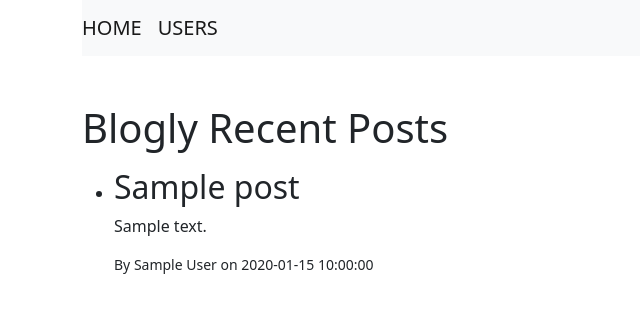
After one commit to KKTTAAII/user_db, a Flask app: page /homepage in a window 1280 px wide. The commit adds this page. Shown: the top 314 px of the page, without its empty margins (0-640 px from the left). Run offline with Flask 2, Linux system fonts and the light colour scheme; tables that the repository leaves empty hold one stand-in row (values such as "Sample post").

Commit message:
added homepage

```diff
--- a/app.py
+++ b/app.py
@@ -145,3 +145,9 @@
     db.session.commit()
 
     return redirect(f"/post/{post_id}")
+
+@app.route("/homepage")
+def show_homepage():
+    """Show homepage"""
+    all_posts = Post.query.order_by('created_at').limit(5)
+    return render_template("homepage.html", all_posts=all_posts)
--- a/models.py
+++ b/models.py
@@ -59,7 +59,7 @@
 
     created_at = db.Column(db.DateTime, default=datetime.datetime.utcnow)
 
-    userid = db.Column(db.Integer, db.ForeignKey('users.id', ondelete="CASCADE"), nullable=False)
+    userid = db.Column(db.Integer, db.ForeignKey('users.id'), nullable=False)
 
     user = db.relationship('User', backref="posts")
 
--- a/templates/base.html
+++ b/templates/base.html
@@ -22,6 +22,12 @@
       </section>
       {%endif%}{%endwith%}
     </div>
+    <div class="container">
+      <nav class="navbar navbar-expand-lg navbar-light bg-light">
+        <a class="navbar-brand" href="/homepage">HOME</a>
+        <a  class="navbar-brand"href="/">USERS</a>
+      </nav>
+    </div>
     {% block content%} content {% endblock %}
   </body>
 </html>
--- a/templates/home.html
+++ b/templates/home.html
@@ -1,4 +1,4 @@
-{% extends 'base.html' %} {%block title%}Home Page{%endblock%} {% block
+{% extends 'base.html' %} {%block title%}Main Page{%endblock%} {% block
 content%}
 <div class="container mt-5">
   <h1>Users</h1>
--- /dev/null
+++ b/templates/homepage.html
@@ -0,0 +1,17 @@
+{% extends 'base.html' %} {%block title%}HomePage{%endblock%} {% block
+    content%}
+    <div class="container mt-5">
+    <h1>Blogly Recent Posts</h1>
+    <ul class="mt-3">
+        {%for post in all_posts%}
+        <li>
+            <h2>{{post.title}}</h2>
+            <p>{{post.content}}</p>
+            <p class="small">By {{post.user.get_full_name}} on {{post.created_at}} </p>
+        </li>
+        <br>
+        {%endfor%}
+    </ul>
+
+    </div>
+{% endblock %}
--- a/templates/user_details.html
+++ b/templates/user_details.html
@@ -35,7 +35,5 @@
             <input type="submit" name="add_post_button" value="Add post" class="btn btn-primary" />
         </form>
     </div>
-    <div class="mt-3"><a href="/">Go Back</a></div>
-
 </div>
 {% endblock %}
```
